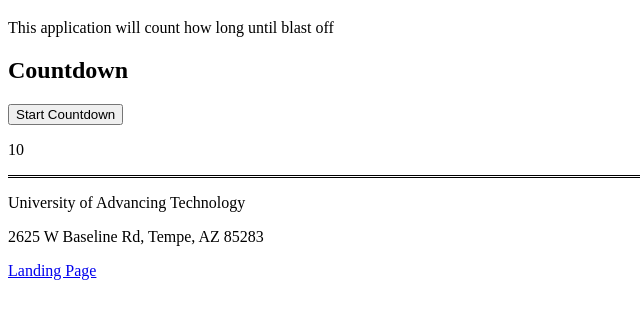
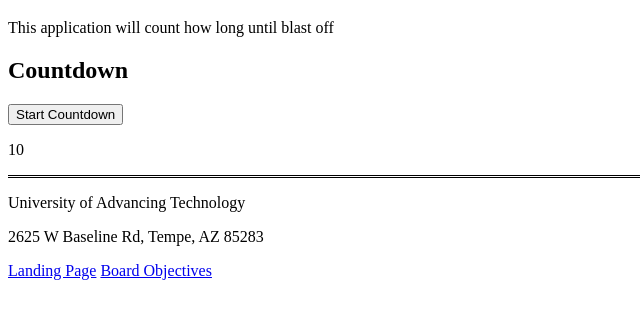
Before and after one commit to mespinoza39/mespinoza39.github.io, a plain HTML site: page Space.html in a window 1280 px wide. Shown: the part 61-380 px from the top of the page, without its empty margins (0-640 px from the left). Drawn offline with Linux system fonts and the light colour scheme.

Commit message:
Update Space.html

```diff
--- a/Space.html
+++ b/Space.html
@@ -50,6 +50,7 @@
     </footer>
     <nav>
         <a href="https://mespinoza39.github.io">Landing Page</a>
+        <a href="https://mespinoza39.github.io/boardObjectives">Board Objectives</a>
     </nav>
 </body>
 </html>
```
